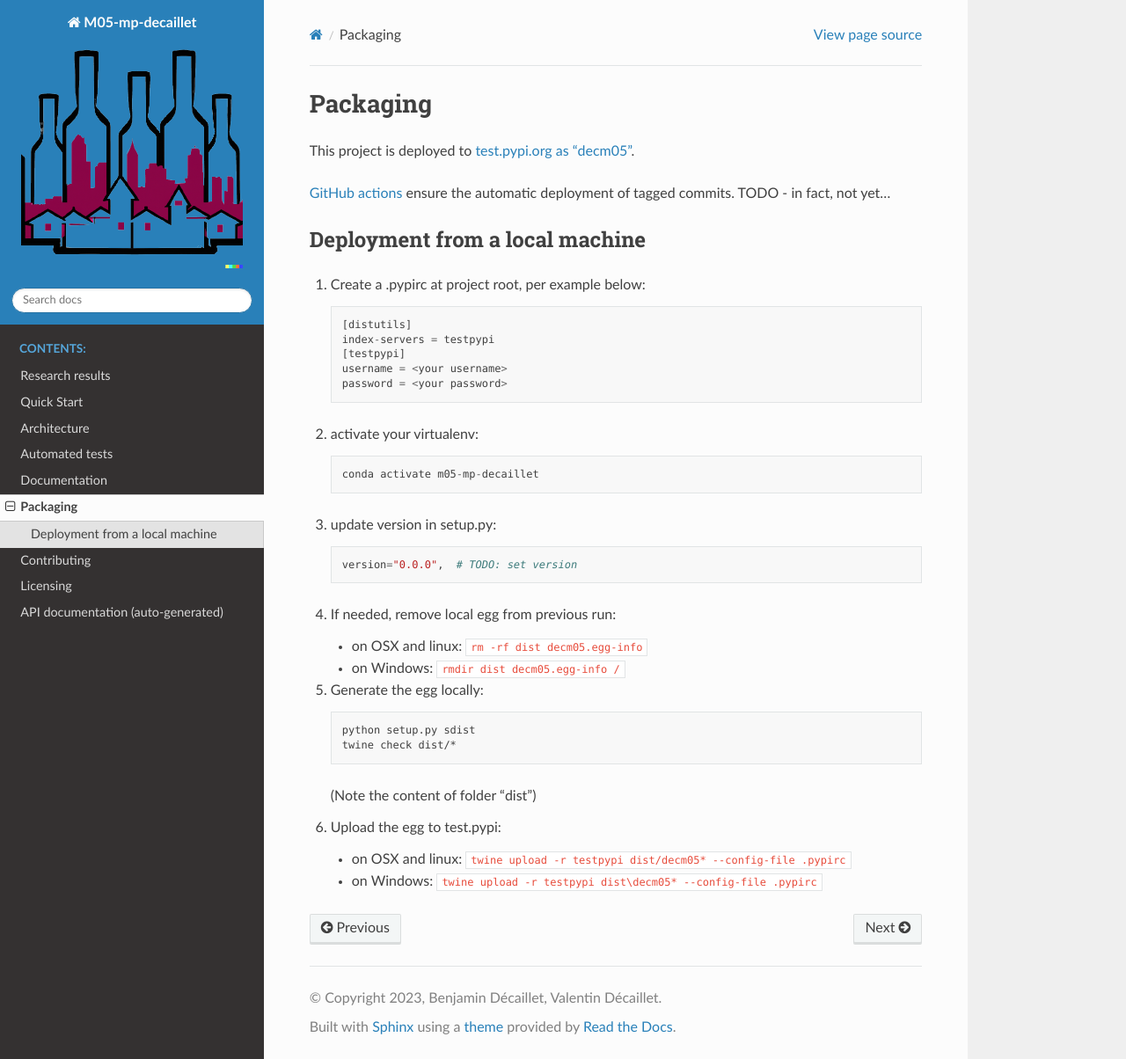
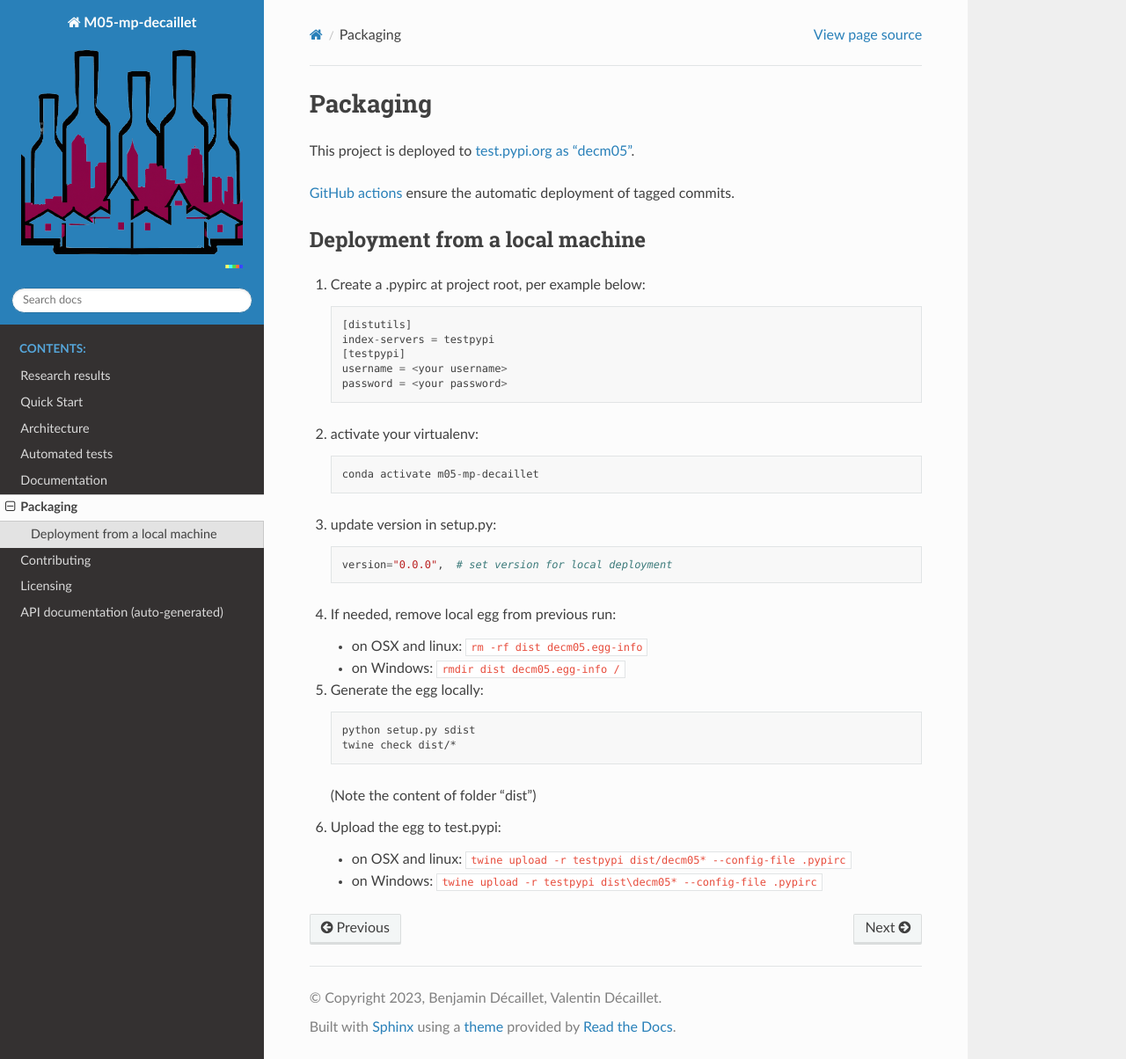
Before and after one commit to BenjaminDecaillet/M05-mp-decaillet, a Sphinx documentation site: the page built from doc/packaging.md, in a window 1280 px wide and 1204 px high. Shown: the whole window at 88% size. Built offline with Sphinx 7.4.7 and the Read the Docs theme 2.0.0, drawn with Linux system fonts in a browser that asks for light colours; pages that are not in the unit, such as notebooks, are missing from menus.

Commit message:
fix(TODO): remove obsoletes TODO

````diff
--- a/doc/packaging.md
+++ b/doc/packaging.md
@@ -2,7 +2,7 @@
 
 This project is deployed to [test.pypi.org as "decm05"](https://test.pypi.org/project/decm05/).
 
-[GitHub actions](https://github.com/master-ai-batch5/M05-mp-decaillet/actions/workflows/main.yml) ensure the automatic deployment of tagged commits. TODO - in fact, not yet...
+[GitHub actions](https://github.com/master-ai-batch5/M05-mp-decaillet/actions/workflows/main.yml) ensure the automatic deployment of tagged commits.
 
 ## Deployment from a local machine
 
@@ -22,7 +22,7 @@ This project is deployed to [test.pypi.org as "decm05"](https://test.pypi.org/pr
 
 3. update version in setup.py:
    ```python
-   version="0.0.0",  # TODO: set version
+   version="0.0.0",  # set version for local deployment
    ```
 
 4. If needed, remove local egg from previous run:
--- a/setup.py
+++ b/setup.py
@@ -8,7 +8,7 @@ def load_requirements(f):
 
 setup(
     name="decm05",
-    version="0.0.0",  # TODO: set version
+    version="0.0.0",  # set version for local deployment
     description="Mini project for M05 module of UniDistance's Master in AI",
     url="https://github.com/master-ai-batch5/M05-mp-decaillet",
     authors="Décaillet Valentin, Décaillet Benjamin",
````
